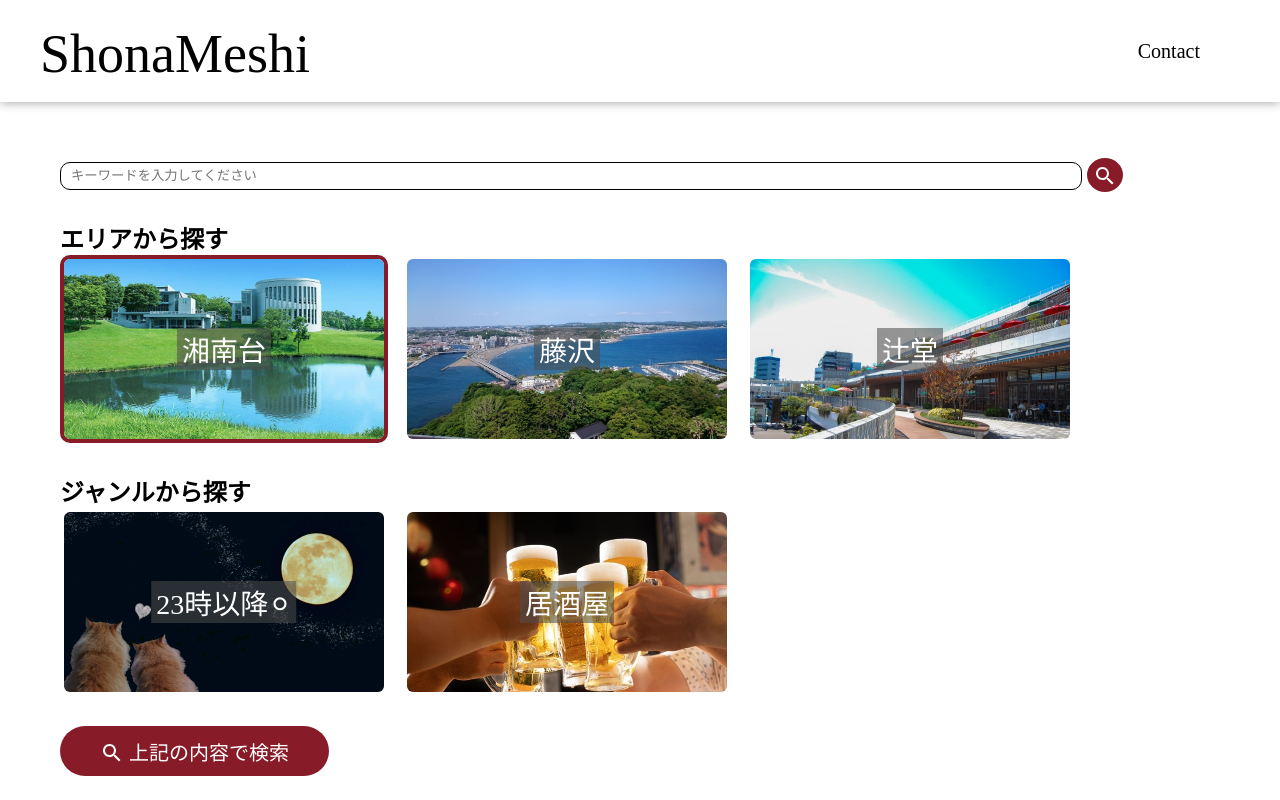
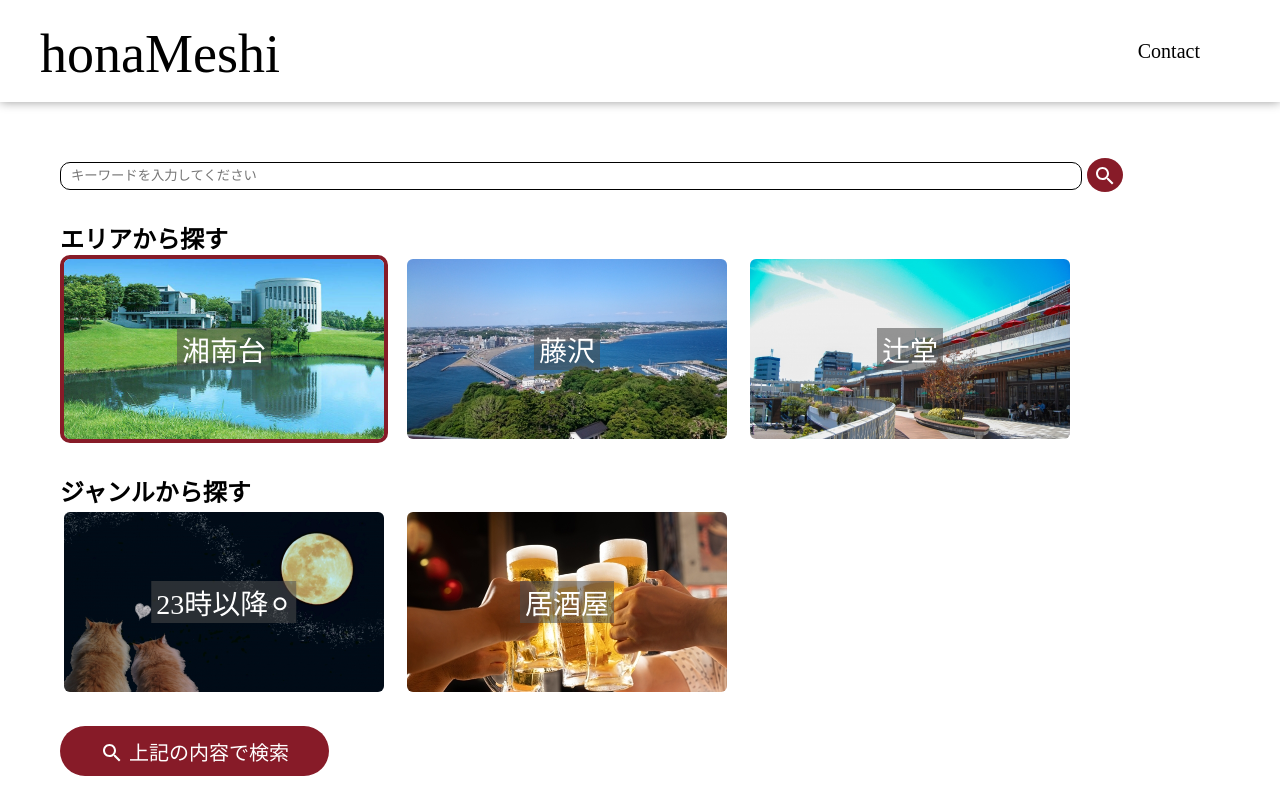
Before and after one commit to katsunishi/ShonaMeshi, a React (Create React App) app: page / in a window 1280 px wide. Shown: the top 800 px of the page. Built offline with nearby package versions, Linux system fonts and the light colour scheme; no server answers.

Commit message:
"shonameshi"

```diff
--- a/src/components/Header.js
+++ b/src/components/Header.js
@@ -7,7 +7,7 @@ function Header() {
       <div className="headerTitle">
         <div className="headerLogo"></div>
         <div className="Title">
-          <Link to="/">ShonaMeshi</Link>
+          <Link to="/">honaMeshi</Link>
         </div>
       </div>
       <div className="headerMenu">
```
